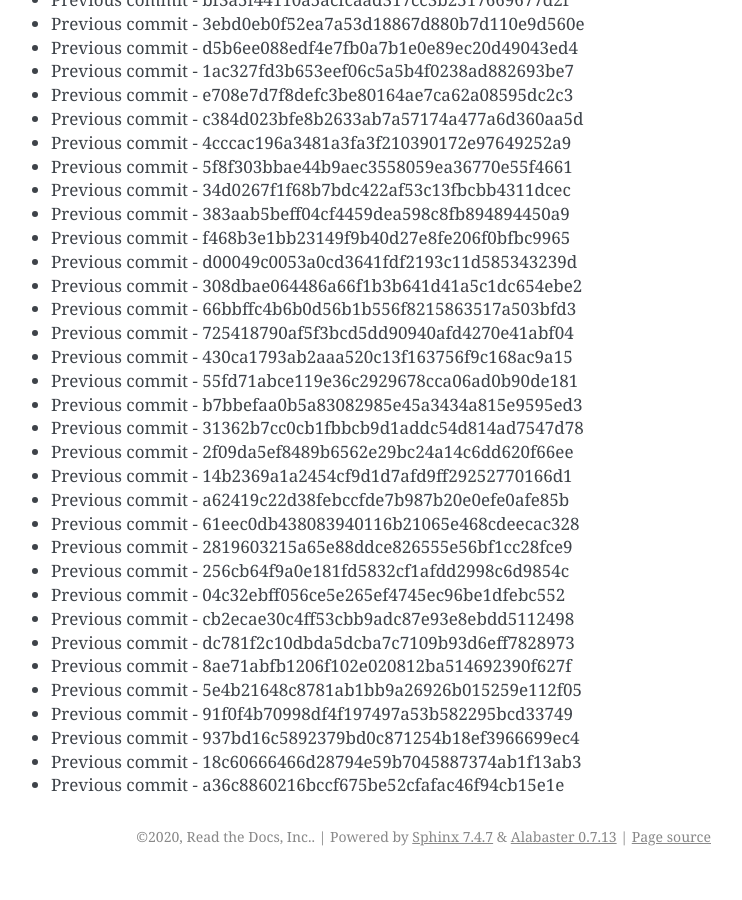
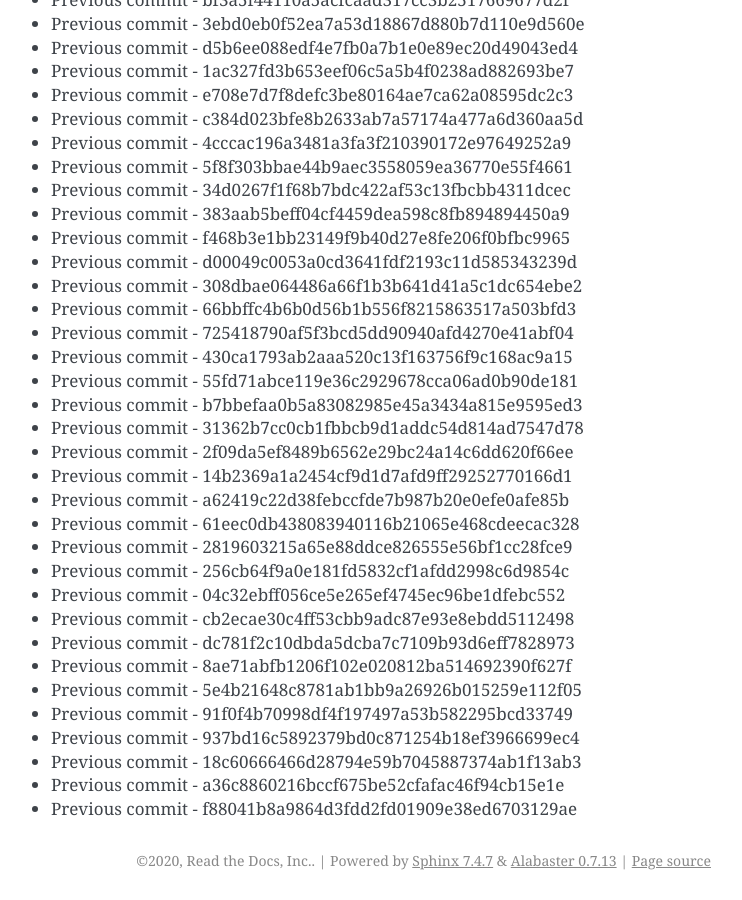
Before and after one commit to readthedocs/rtd-git-stresstest, a Sphinx documentation site: the page built from docs/updates.rst, in a window 1280 px wide and 900 px high, scrolled down 100055 px. Shown: the whole window, without its empty margins (399-1141 px from the left). Built offline with Sphinx 7.4.7, drawn with Linux system fonts in a browser that asks for light colours; before the commit the page ends 100931 px from its top, so only the background shows below that.

Commit message:
Generating commit from previous: f88041b8a9864d3fdd2fd01909e38ed6703129ae

```diff
--- a/docs/updates.rst
+++ b/docs/updates.rst
@@ -4236,3 +4236,4 @@ It can be tested for any performance characteristics.
 * Previous commit - 937bd16c5892379bd0c871254b18ef3966699ec4
 * Previous commit - 18c60666466d28794e59b7045887374ab1f13ab3
 * Previous commit - a36c8860216bccf675be52cfafac46f94cb15e1e
+* Previous commit - f88041b8a9864d3fdd2fd01909e38ed6703129ae
```
